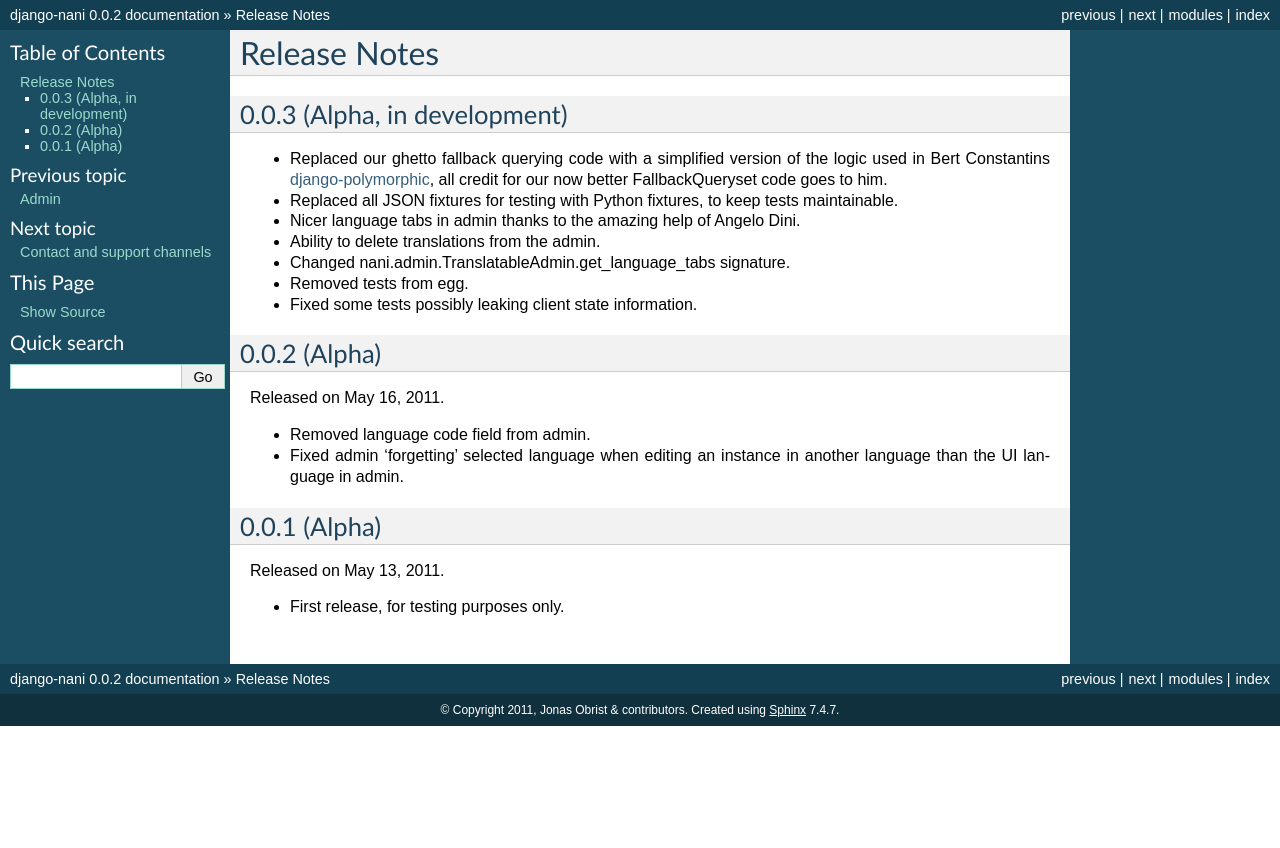
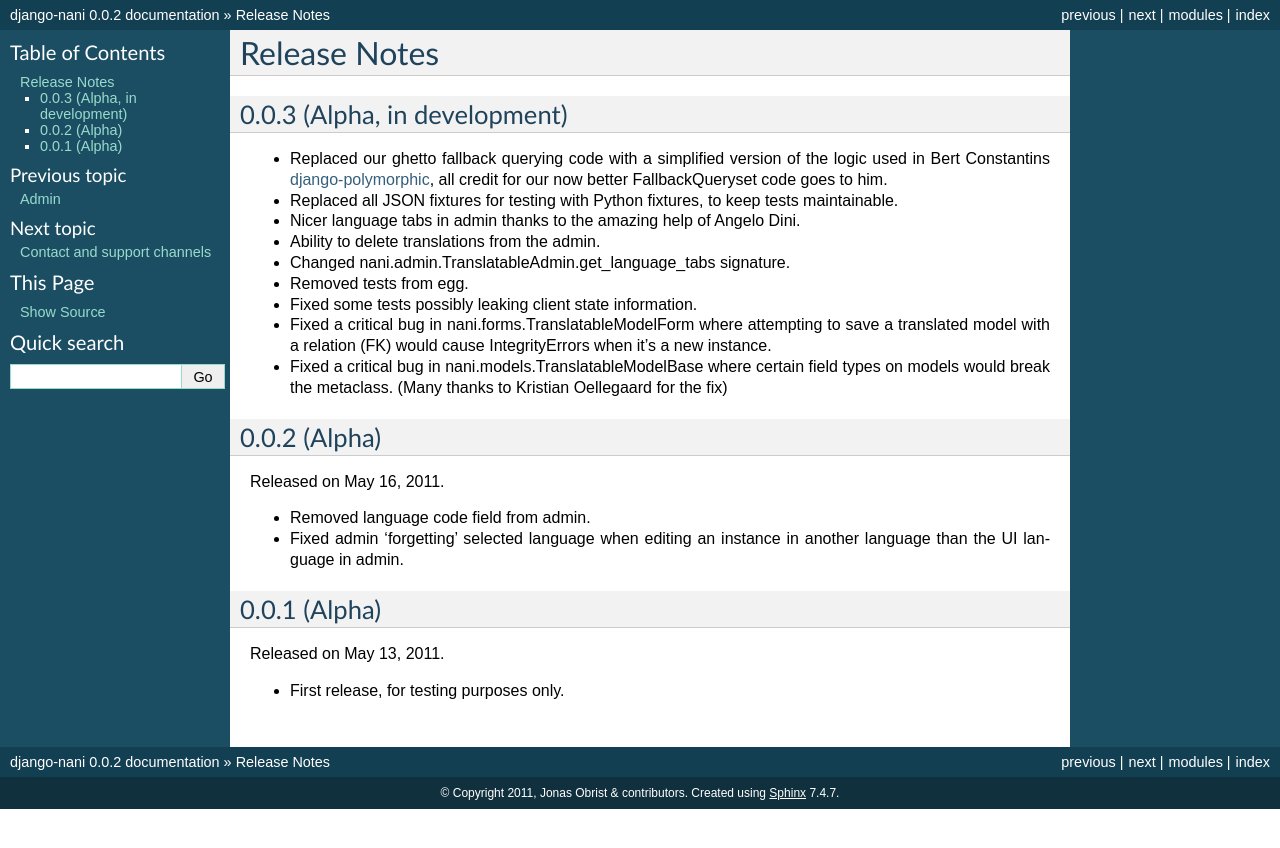
Before and after one commit to KristianOellegaard/django-hvad, a Sphinx documentation site: the page built from docs/public/release_notes.rst, in a window 1280 px wide. Shown: the top 848 px of the page. Built offline with Sphinx 7.4.7, drawn with Linux system fonts in a browser that asks for light colours.

Commit message:
Updated (in development) release notes for 0.0.3

```diff
--- a/docs/public/release_notes.rst
+++ b/docs/public/release_notes.rst
@@ -19,6 +19,12 @@ Release Notes
 * Changed nani.admin.TranslatableAdmin.get_language_tabs signature.
 * Removed tests from egg.
 * Fixed some tests possibly leaking client state information.
+* Fixed a critical bug in nani.forms.TranslatableModelForm where attempting to
+  save a translated model with a relation (FK) would cause IntegrityErrors when
+  it's a new instance.
+* Fixed a critical bug in nani.models.TranslatableModelBase where certain field
+  types on models would break the metaclass. (Many thanks to Kristian
+  Oellegaard for the fix)
 
 
 .. release-0.0.2
```
